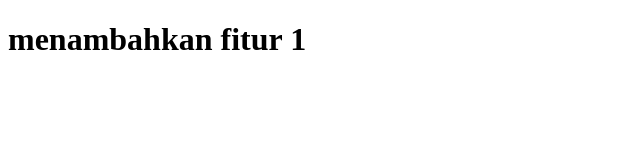
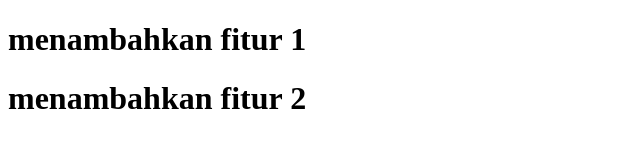
Before and after one commit to rolandbrilianto/Praktikum-Git, a plain HTML site: page index.html in a window 1280 px wide. Shown: the whole page, without its empty margins (0-640 px from the left). Drawn offline with Linux system fonts and the light colour scheme.

Commit message:
menambahkan fitur 2 di branch feature-2

```diff
--- a/index.html
+++ b/index.html
@@ -8,5 +8,6 @@
 </head>
 <body>
     <h1>menambahkan fitur 1</h1>
+    <h1>menambahkan fitur 2</h1>
 </body>
 </html>
```
